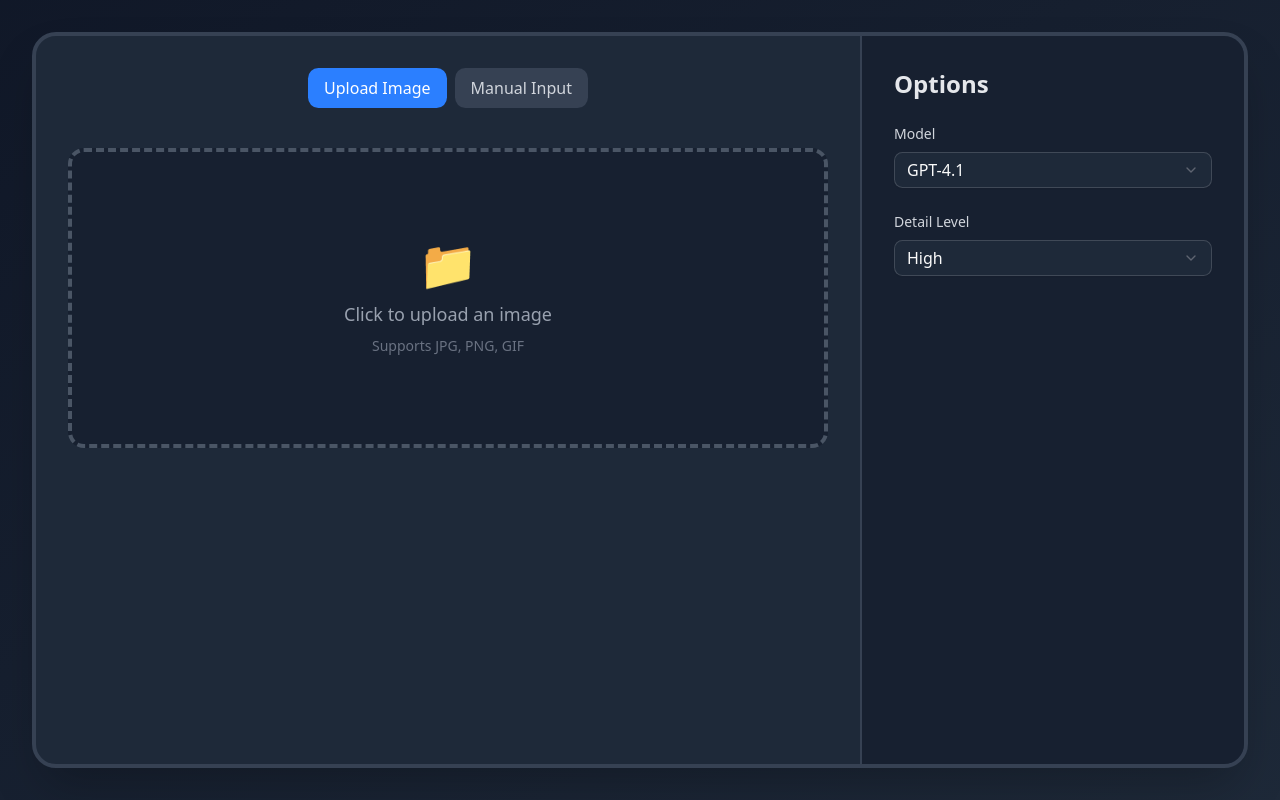
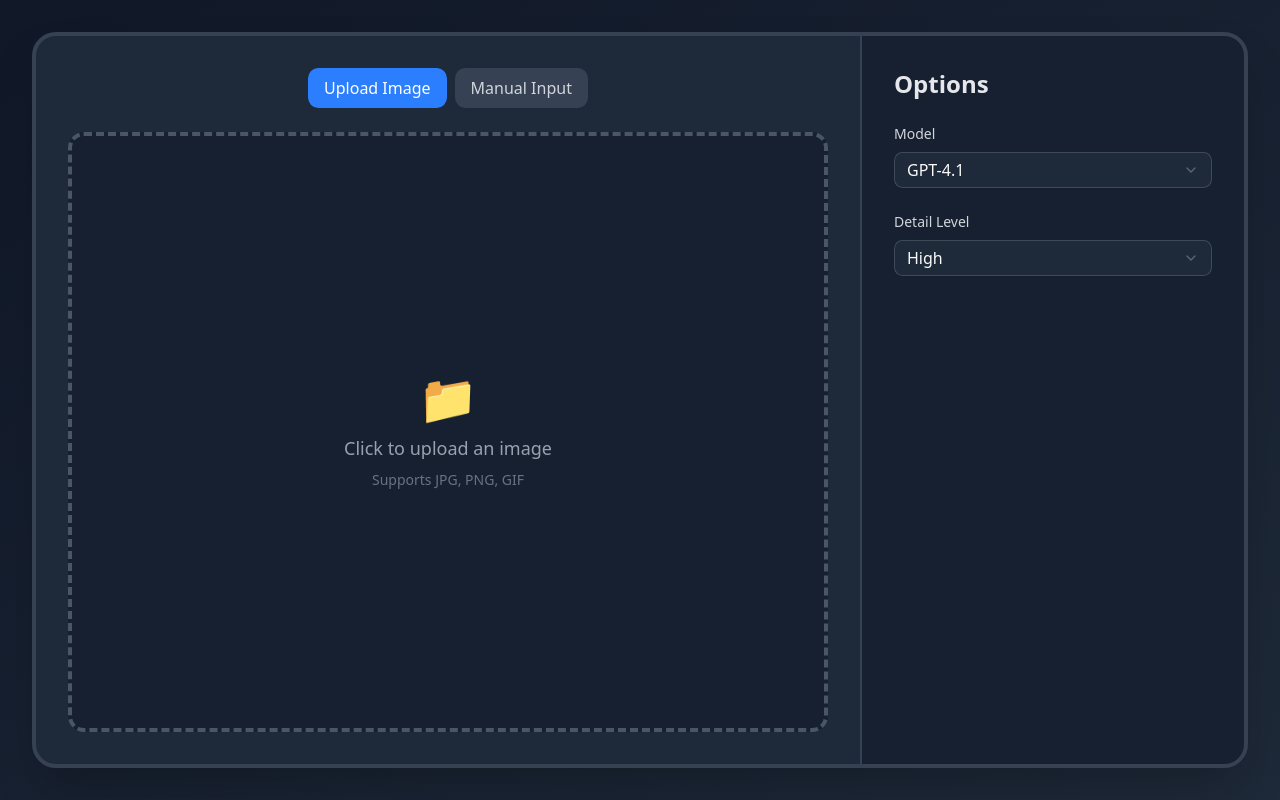
Before and after one commit to curefatih/image-token-estimator, a React (Vite) app: page / in a window 1280 px wide. Built offline with nearby package versions, Linux system fonts and the light colour scheme.

Commit message:
refactor: simplify layout structure and enhance styling of button components in App for better user experience

```diff
--- a/src/App.tsx
+++ b/src/App.tsx
@@ -148,8 +148,7 @@ function App() {
         <div className="h-full flex flex-col lg:flex-row">
           {/* Main content area with image preview */}
           <div className="flex-1 p-3 sm:p-4 md:p-6 lg:p-8 flex flex-col items-center justify-between gap-4 sm:gap-6 overflow-y-auto">
-            <div className="w-full flex flex-col items-center gap-4 sm:gap-6">
-              <div className="w-full max-w-md mb-2 sm:mb-4">
+            <div className="w-full max-w-md">
               <div className="flex gap-2 justify-center">
                 <button
                   onClick={() => setInputMode("upload")}
@@ -174,8 +173,9 @@ function App() {
               </div>
             </div>
 
+            <div className="w-full flex-1 flex flex-col items-center gap-4 sm:gap-6 min-h-0">
               {inputMode === "upload" ? (
-                <div className="w-full min-h-[300px] max-h-[calc(100vh-24rem)] sm:max-h-[calc(100vh-20rem)] lg:max-h-[calc(100vh-16rem)] max-w-5xl border-2 sm:border-4 border-dashed border-gray-300 dark:border-gray-600 rounded-xl sm:rounded-2xl flex items-center justify-center bg-gray-50 dark:bg-gray-900/50 transition-all duration-300 hover:border-gray-400 dark:hover:border-gray-500 relative group overflow-hidden">
+                <div className="w-full h-full max-w-5xl border-2 sm:border-4 border-dashed border-gray-300 dark:border-gray-600 rounded-xl sm:rounded-2xl flex items-center justify-center bg-gray-50 dark:bg-gray-900/50 transition-all duration-300 hover:border-gray-400 dark:hover:border-gray-500 relative group overflow-hidden">
                   {selectedImage ? (
                     <div className="w-full h-full flex items-center justify-center p-4">
                       <img
```
Lines whose indentation alone changed are shown as unchanged.
